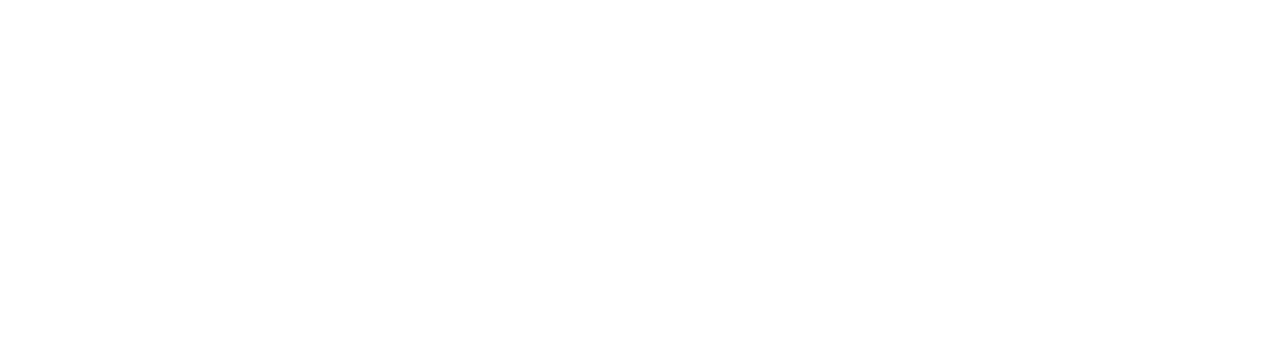
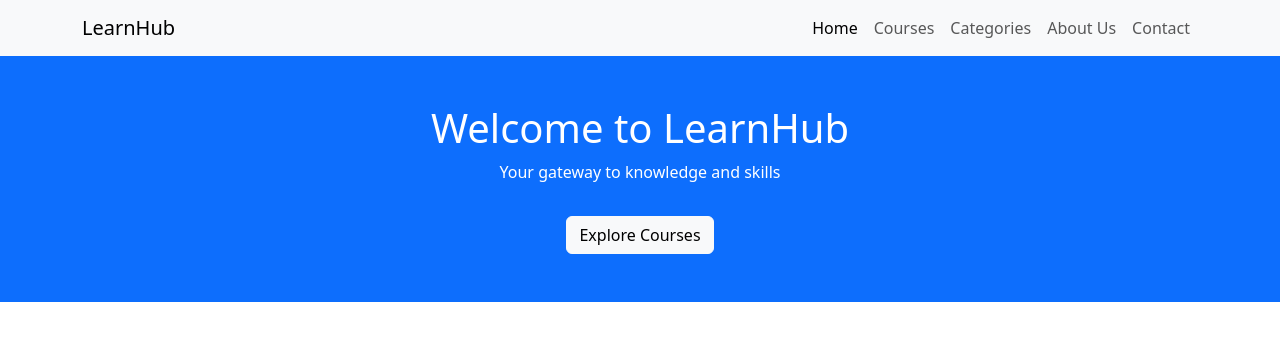
Before and after one commit to SohailElskhawy/web-prog-homework, a plain HTML site: page index.html in a window 1280 px wide. Drawn offline with nearby package versions, Linux system fonts and the light colour scheme.

Commit message:
Add initial project structure with HTML pages and styles

```diff
--- a/index.html
+++ b/index.html
@@ -1,11 +1,59 @@
 <!DOCTYPE html>
 <html lang="en">
+
 <head>
     <meta charset="UTF-8">
     <meta name="viewport" content="width=device-width, initial-scale=1.0">
-    <title>Document</title>
+    <title>LearnHub - Home</title>
+    <link href="https://cdn.jsdelivr.net/npm/bootstrap@5.3.8/dist/css/bootstrap.min.css" rel="stylesheet"
+        integrity="sha384-sRIl4kxILFvY47J16cr9ZwB07vP4J8+LH7qKQnuqkuIAvNWLzeN8tE5YBujZqJLB" crossorigin="anonymous">
+    <link rel="stylesheet" href="styles.css">
 </head>
+
 <body>
+    <nav class="navbar navbar-expand-lg navbar-light bg-light">
+        <div class="container">
+            <a class="navbar-brand" href="#">LearnHub</a>
+            <button class="navbar-toggler" type="button" data-bs-toggle="collapse" data-bs-target="#navbarNav"
+                aria-controls="navbarNav" aria-expanded="false" aria-label="Toggle navigation">
+                <span class="navbar-toggler-icon"></span>
+            </button>
+            <div class="collapse navbar-collapse" id="navbarNav">
+                <ul class="navbar-nav
+                    ms-auto">
+                    <li class="nav-item">
+                        <a class="nav-link active" aria-current="page" href="#">Home</a>
+                    </li>
+                    <li class="nav-item">
+                        <a class="nav-link" href="./pages/courses.html">Courses</a>
+                    </li>
+                    <li class="nav-item">
+                        <a class="nav-link" href="./pages/categories.html">Categories</a>
+                    </li>
+                    <li class="nav-item">
+                        <a class="nav-link" href="./pages/about.html">About Us</a>
+                    </li>
+                    <li class="nav-item">
+                        <a class="nav-link" href="./pages/contact.html">Contact</a>
+                    </li>
+                </ul>
+            </div>
+        </div>
+    </nav>
+    <header class="bg-primary text-white text-center py-5">
+        <div class="container">
+            <h1>Welcome to LearnHub</h1>
+            <p>Your gateway to knowledge and skills</p>
+            <a href="./pages/courses.html" class="btn btn-light mt-3">Explore Courses</a>
+        </div>
+    </header>
+    <!-- categories section: coding, languages, business, cooking -->
 
+
+
+    <script src="https://cdn.jsdelivr.net/npm/bootstrap@5.3.8/dist/js/bootstrap.bundle.min.js"
+        integrity="sha384-FKyoEForCGlyvwx9Hj09JcYn3nv7wiPVlz7YYwJrWVcXK/BmnVDxM+D2scQbITxI"
+        crossorigin="anonymous"></script>
 </body>
+
 </html>
--- /dev/null
+++ b/styles.css
@@ -0,0 +1,7 @@
+:root {
+    --color-primary: #1A3A5C;
+    --color-accent: #2E86C1;
+    --color-highlight: #E67E22;
+    --color-bg: #F2F3F4;
+    --color-text: #1C2833;
+}
```
Also changed, not shown: pages/about.html (added, +18 -0 lines), pages/categories.html (added, +19 -0 lines), pages/contact.html (added, +19 -0 lines), pages/course-detail.html (added, +19 -0 lines), pages/courses.html (added, +19 -0 lines), global.css (deleted), 1 other file.
